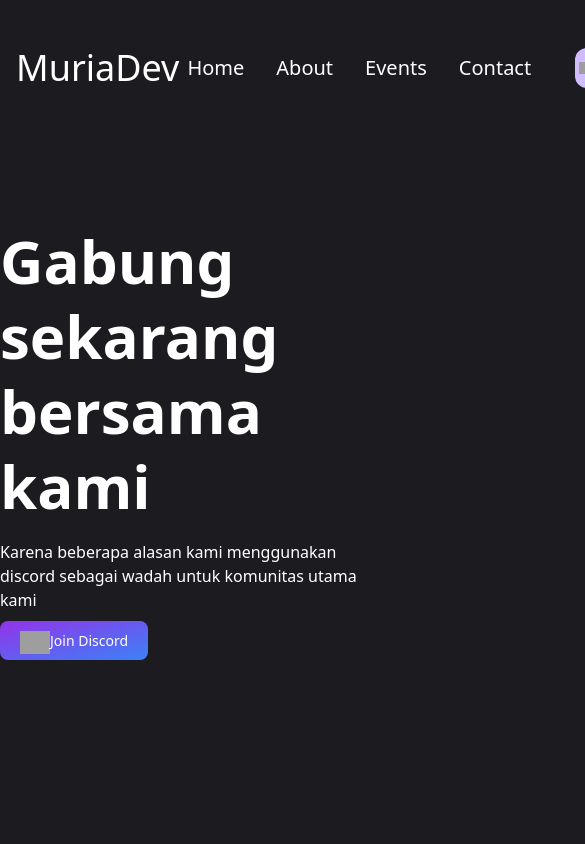
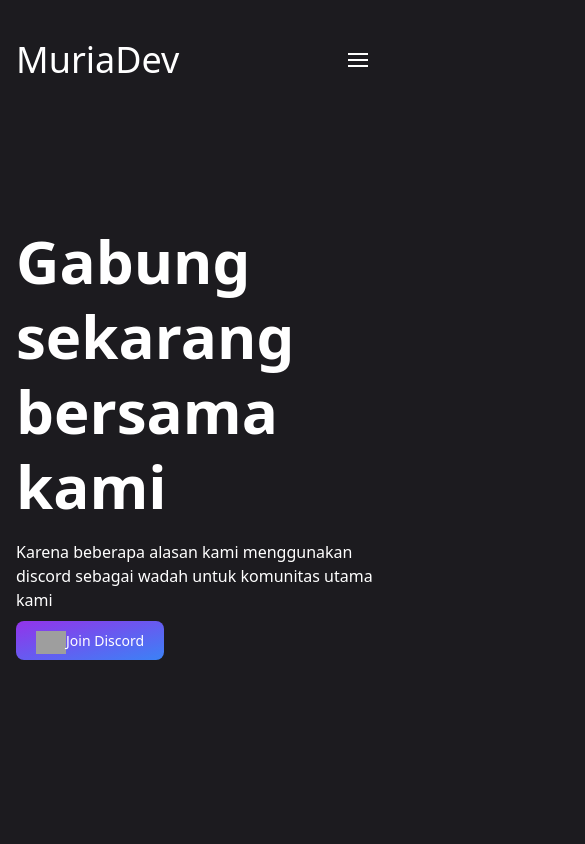
Before and after one commit to muria-dev/muriadev-website, a Next.js app: page /join in a window 390 px wide. Shown: the top 844 px of the page, 585 px wide, since content can reach past the window. Built offline with nearby package versions, Linux system fonts and the light colour scheme; grey boxes are pictures that could not be loaded.

Commit message:
add: resposive mobile BETA

```diff
--- a/app/join/page.jsx
+++ b/app/join/page.jsx
@@ -5,7 +5,7 @@ export default function Join() {
   return (
     <>
       <div className="container mx-auto min-h-screen">
-        <div>
+        <div className="p-4">
           <h1 className="text-white text-6xl font-bold leading-tight mt-28">
             Gabung sekarang bersama kami
           </h1>
--- a/components/About.jsx
+++ b/components/About.jsx
@@ -4,9 +4,9 @@ export default function About() {
   return (
     <>
       <div className="container mx-auto mt-32" id="about">
-        <div className="flex flex-col justify-center items-center">
+        <div className="flex flex-col justify-center items-center p-2">
           <Title title="Tentang Muria Dev" />
-          <p className="text-slate-200 text-3xl mt-8 leading-10 w-[80%] text-center">
+          <p className="text-slate-200 md:text-3xl text-2xl mt-8 md:leading-10 md:w-[80%] md:text-center text-left">
             Muria Dev adalah komunitas mahasiswa Universitas Muria Kudus
             berbasis IT. Dibentuk pada tahun 2022 dan terus berkembang sampai
             sekarang. Muria Dev berfokus untuk menghasilkan karya di bidang
--- a/components/Card.jsx
+++ b/components/Card.jsx
@@ -3,7 +3,7 @@ import Image from "next/image";
 export default function Card({ icon, title, deskripsi }) {
   return (
     <>
-      <div className="px-4 text-white bg-[#3b3844] rounded-xl w-[418px] h-[520px] flex flex-col items-center justify-center duration-150 hover:shadow-md hover:shadow-blue-800">
+      <div className="px-4 py-16 text-white bg-[#3b3844] rounded-xl lg:w-[418px] lg:h-[520px] flex flex-col items-center justify-center duration-150 hover:shadow-md hover:shadow-blue-800">
         <Image src={icon} width={64} height={64} alt={title} />
         <h1 className="text-3xl text-[#EADDFF] my-6">{title}</h1>
         <p className="text-xl">{deskripsi}</p>
--- a/components/Contact.jsx
+++ b/components/Contact.jsx
@@ -5,7 +5,7 @@ export default function Contact() {
   return (
     <>
       <div className="container mx-auto p-4 mb-40 ">
-        <div className="bg-gradient-to-b from-blue-500 via-blue-600 to-blue-500 p-8 rounded-xl py-20 flex justify-between items-center">
+        <div className="bg-gradient-to-b from-blue-500 via-blue-600 to-blue-500 p-8 rounded-xl py-20 flex gap-8 flex-col md:flex-row md:justify-between md:items-center">
           <div>
             <h1 className="text-white text-5xl font-bold">
               Apakah mempunyai pesan?
@@ -19,7 +19,7 @@ export default function Contact() {
           <div>
             <Link
               href={"/"}
-              className="px-8 py-3 text-xl rounded-full bg-[#D0BCFF] text-[#381E72] mr-auto inline-block"
+              className="px-8 py-3 text-xl rounded-full bg-[#D0BCFF] text-[#381E72] md:mr-auto mt-8 md:mt-0  hover:bg-[#381E72] hover:text-white duration-200"
             >
               Kontak Kami
             </Link>
--- a/components/Header.jsx
+++ b/components/Header.jsx
@@ -1,13 +1,43 @@
+"use client";
+
 import Image from "next/image";
 import Link from "next/link";
+import { useState } from "react";
 
 export default function Header() {
+  const [Toggle, setToggle] = useState(false);
+
+  function toggleHandler(e) {
+    e.preventDefault();
+    setToggle(!Toggle);
+  }
   return (
     <>
       <div className="container mx-auto p-4">
         <nav className="flex justify-between items-center text-white pt-6">
           <h1 className="text-4xl cursor-pointer">MuriaDev</h1>
-          <ul className="flex gap-4 items-center">
+          <ul>
+            <li className="lg:hidden">
+              <button
+                className={
+                  Toggle
+                    ? "rounded border-2 p-1"
+                    : " rounded border-2 border-transparent p-1"
+                }
+                onClick={toggleHandler}
+              >
+                <span className="my-1 block h-[2px] w-5 bg-white"></span>
+                <span className="my-1 block h-[2px] w-5 bg-white"></span>
+                <span className="my-1 block h-[2px] w-5 bg-white"></span>
+              </button>
+            </li>
+            <ul
+              className={
+                Toggle
+                  ? " absolute right-0 h-1/2 w-screen gap-4  flex flex-col items-center justify-center rounded-md bg-black p-4 shadow-lg transition duration-100"
+                  : "hidden lg:flex"
+              }
+            >
               <li>
                 <Link className="p-2 text-xl" href={"/"}>
                   Home
@@ -45,6 +75,7 @@ export default function Header() {
                 </Link>
               </li>
             </ul>
+          </ul>
         </nav>
       </div>
     </>
--- a/components/Hero.jsx
+++ b/components/Hero.jsx
@@ -5,9 +5,9 @@ export default function Hero() {
   return (
     <>
       <div className="container mx-auto">
-        <div className="grid grid-cols-2 mt-28">
+        <div className="grid grid-cols-1 p-4 md:grid-cols-2 mt-28">
           <div>
-            <h1 className="text-white text-6xl font-bold leading-tight">
+            <h1 className="text-white md:text-6xl text-4xl font-bold leading-tight">
               Welcome to Muria Dev Community
             </h1>
             <p className="text-white my-8 text-[22px] ">
@@ -21,7 +21,7 @@ export default function Hero() {
               More Information
             </Link>
           </div>
-          <div>
+          <div className="">
             <Image
               className="block ml-auto"
               src={"/images/Hero.png"}
--- a/components/Kegiatan.jsx
+++ b/components/Kegiatan.jsx
@@ -7,7 +7,7 @@ export default function Kegiatan() {
       <div className="container mx-auto">
         <div className="mt-36">
           <Title title="Mengapa Harus Muria Dev?" />
-          <div className="mt-28 flex justify-between">
+          <div className="mt-28 flex md:justify-between md:flex-row flex-col justify-center items-center gap-4 p-4">
             <Card
               icon={"/images/kegiatan1.png"}
               title={"Kode Open Source"}
--- a/package.json
+++ b/package.json
@@ -19,6 +19,8 @@
     "autoprefixer": "^10.4.13",
     "concurrently": "^7.5.0",
     "postcss": "^8.4.18",
+    "prettier": "^2.7.1",
+    "prettier-plugin-tailwindcss": "^0.1.13",
     "tailwindcss": "^3.2.1"
   }
 }
```
Also changed, not shown: 1 other file (tests, documents, lock files or other folders). Lines whose indentation alone changed are shown as unchanged.
